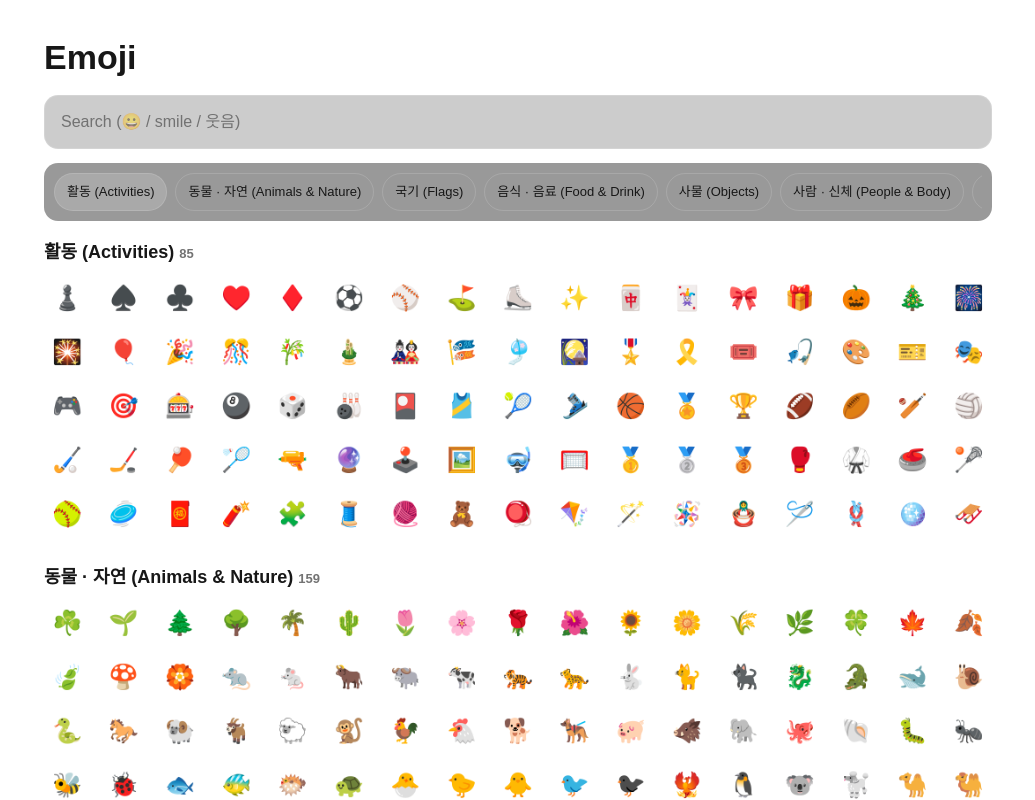
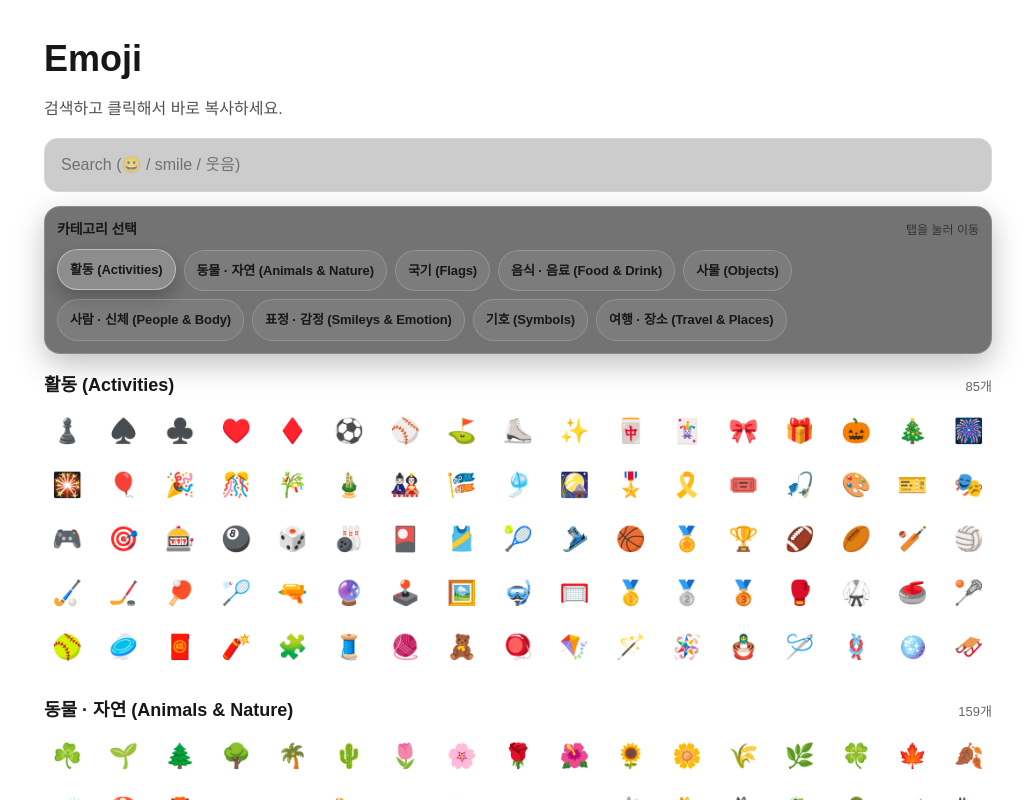
Before and after one commit to textkit-team/textkit-web, a Next.js app: page /emoji in a window 1280 px wide. Shown: the top 800 px of the page, without its empty margins (122-1157 px from the left). Built offline with nearby package versions, Linux system fonts and the light colour scheme.

Commit message:
feat(emoji): show all category tabs without scrolling and add scroll-to-top button

```diff
--- a/app/emoji/EmojiPageClient.tsx
+++ b/app/emoji/EmojiPageClient.tsx
@@ -14,6 +14,8 @@ import {
 export default function EmojiPageClient() {
   const [q, setQ] = useState("");
   const [active, setActive] = useState<string>(ALL_CATEGORIES[0] ?? "");
+  const [showTop, setShowTop] = useState(false);
+
   const isSearching = q.trim().length > 0;
 
   const categories = useMemo(() => {
@@ -24,9 +26,11 @@ export default function EmojiPageClient() {
     }));
   }, []);
 
+  // 검색 결과: 카테고리 분리 없이 단일 리스트(빠름)
   const searchResult = useMemo(() => {
     const qq = q.trim().toLowerCase();
     if (!qq) return [];
+
     return Object.entries(EMOJI_META)
       .filter(([emoji, meta]) => {
         if (emoji.includes(qq)) return true;
@@ -35,6 +39,7 @@ export default function EmojiPageClient() {
       .map(([emoji]) => emoji);
   }, [q]);
 
+  // 스크롤 시 현재 섹션 하이라이트
   useEffect(() => {
     if (isSearching) return;
 
@@ -50,17 +55,26 @@ export default function EmojiPageClient() {
           .filter((e) => e.isIntersecting)
           .sort(
             (a, b) =>
-              (a.boundingClientRect.top ?? 0) -
-              (b.boundingClientRect.top ?? 0)
+              (a.boundingClientRect.top ?? 0) - (b.boundingClientRect.top ?? 0)
           );
         if (v[0]) setActive(v[0].target.id.replace("sec-", ""));
       },
-      { rootMargin: "-80px 0px -70% 0px", threshold: 0.1 }
+      { rootMargin: "-90px 0px -70% 0px", threshold: 0.1 }
     );
 
     els.forEach((el) => io.observe(el));
     return () => io.disconnect();
   }, [categories, isSearching]);
+
+  // Top 버튼 표시 제어
+  useEffect(() => {
+    function onScroll() {
+      setShowTop(window.scrollY > 420);
+    }
+    window.addEventListener("scroll", onScroll, { passive: true });
+    onScroll();
+    return () => window.removeEventListener("scroll", onScroll);
+  }, []);
 
   function jump(id: string) {
     document.getElementById(`sec-${id}`)?.scrollIntoView({
@@ -72,9 +86,13 @@ export default function EmojiPageClient() {
 
   return (
     <main style={{ maxWidth: 980, margin: "0 auto", padding: "32px 16px" }}>
-      <h1 style={{ fontSize: 34, fontWeight: 800, marginBottom: 12 }}>
+      <h1 style={{ fontSize: 36, fontWeight: 900, marginBottom: 10 }}>
         Emoji
       </h1>
+
+      <p style={{ marginTop: 0, opacity: 0.75, marginBottom: 16, lineHeight: 1.6 }}>
+        검색하고 클릭해서 바로 복사하세요.
+      </p>
 
       <input
         value={q}
@@ -84,70 +102,123 @@ export default function EmojiPageClient() {
           width: "100%",
           padding: "14px 16px",
           borderRadius: 14,
-          border: "1px solid rgba(255,255,255,0.15)",
+          border: "1px solid rgba(255,255,255,0.18)",
           background: "rgba(0,0,0,0.2)",
           color: "inherit",
           marginBottom: 14,
+          outline: "none",
         }}
       />
 
       {isSearching ? (
         <>
-          <div style={{ marginBottom: 10, fontSize: 14, opacity: 0.7 }}>
-            Results {searchResult.length}
+          <div style={{ marginBottom: 10, fontSize: 14, opacity: 0.75 }}>
+            결과 {searchResult.length}개
           </div>
           <EmojiGrid emojis={searchResult} />
         </>
       ) : (
         <>
+          {/* 카테고리 선택 영역: 눈에 잘 띄게 “카드”로 강조 + 여러 줄 표시 */}
           <div
             style={{
               position: "sticky",
               top: 0,
               zIndex: 10,
-              background: "rgba(0,0,0,0.4)",
+              marginBottom: 18,
+              padding: 12,
+              borderRadius: 16,
+              border: "1px solid rgba(255,255,255,0.18)",
+              background: "rgba(0,0,0,0.55)",
               backdropFilter: "blur(10px)",
-              borderRadius: 14,
-              padding: "10px",
-              marginBottom: 18,
+              boxShadow: "0 10px 30px rgba(0,0,0,0.25)",
             }}
           >
-            <div style={{ display: "flex", gap: 8, overflowX: "auto" }}>
-              {categories.map((c) => (
+            <div
+              style={{
+                display: "flex",
+                alignItems: "baseline",
+                justifyContent: "space-between",
+                gap: 12,
+                marginBottom: 10,
+              }}
+            >
+              <div style={{ fontSize: 14, fontWeight: 800, letterSpacing: -0.2 }}>
+                카테고리 선택
+              </div>
+              <div style={{ fontSize: 12, opacity: 0.7 }}>
+                탭을 눌러 이동
+              </div>
+            </div>
+
+            <div
+              style={{
+                display: "flex",
+                gap: 8,
+                flexWrap: "wrap", // ✅ 여러 줄 허용 (가로 스크롤 없음)
+                justifyContent: "flex-start",
+              }}
+            >
+              {categories.map((c) => {
+                const isActive = active === c.id;
+                return (
                   <button
                     key={c.id}
                     onClick={() => jump(c.id)}
                     style={{
-                    padding: "8px 12px",
+                      padding: "10px 12px", // ✅ 더 큼
                       borderRadius: 999,
-                    border: "1px solid rgba(255,255,255,0.14)",
-                    background:
-                      active === c.id
-                        ? "rgba(255,255,255,0.15)"
-                        : "transparent",
+                      border: isActive
+                        ? "1px solid rgba(255,255,255,0.42)"
+                        : "1px solid rgba(255,255,255,0.18)",
+                      background: isActive
+                        ? "rgba(255,255,255,0.18)"
+                        : "rgba(255,255,255,0.06)",
                       color: "inherit",
-                    whiteSpace: "nowrap",
+                      cursor: "pointer",
                       fontSize: 13,
+                      fontWeight: isActive ? 800 : 650,
+                      letterSpacing: -0.1,
+                      boxShadow: isActive
+                        ? "0 8px 18px rgba(0,0,0,0.25)"
+                        : "none",
+                      transform: isActive ? "translateY(-1px)" : "translateY(0)",
+                      transition:
+                        "background 120ms ease, border-color 120ms ease, transform 120ms ease, box-shadow 120ms ease",
                     }}
+                    aria-current={isActive ? "true" : undefined}
                   >
                     {c.title}
                   </button>
-              ))}
+                );
+              })}
             </div>
           </div>
 
+          {/* 섹션들: Lazy render */}
           {categories.map((c) => (
             <section
               key={c.id}
               id={`sec-${c.id}`}
-              style={{ marginBottom: 28, scrollMarginTop: 90 }}
+              style={{ marginBottom: 28, scrollMarginTop: 100 }}
             >
-              <h2 style={{ fontSize: 18, fontWeight: 700, marginBottom: 10 }}>
-                {c.title}{" "}
-                <span style={{ fontSize: 13, opacity: 0.6 }}>
-                  {c.emojis.length}
+              <div
+                style={{
+                  display: "flex",
+                  justifyContent: "space-between",
+                  alignItems: "baseline",
+                  gap: 10,
+                  marginBottom: 10,
+                }}
+              >
+                <h2 style={{ fontSize: 18, fontWeight: 800, margin: 0 }}>
+                  {c.title}
+                </h2>
+                <span style={{ fontSize: 13, opacity: 0.65 }}>
+                  {c.emojis.length}개
                 </span>
-              </h2>
+              </div>
+
               <LazySection>
                 <EmojiGrid emojis={c.emojis} />
               </LazySection>
@@ -155,6 +226,32 @@ export default function EmojiPageClient() {
           ))}
         </>
       )}
+
+      {/* 우측 하단 Top 버튼 */}
+      {showTop && (
+        <button
+          onClick={() => window.scrollTo({ top: 0, behavior: "smooth" })}
+          aria-label="Scroll to top"
+          style={{
+            position: "fixed",
+            right: 16,
+            bottom: 16,
+            zIndex: 60,
+            width: 46,
+            height: 46,
+            borderRadius: 999,
+            border: "1px solid rgba(255,255,255,0.22)",
+            background: "rgba(0,0,0,0.75)",
+            color: "white",
+            cursor: "pointer",
+            boxShadow: "0 10px 22px rgba(0,0,0,0.35)",
+            fontSize: 16,
+            fontWeight: 900,
+          }}
+        >
+          ↑
+        </button>
+      )}
     </main>
   );
 }
```
Lines whose indentation alone changed are shown as unchanged.
